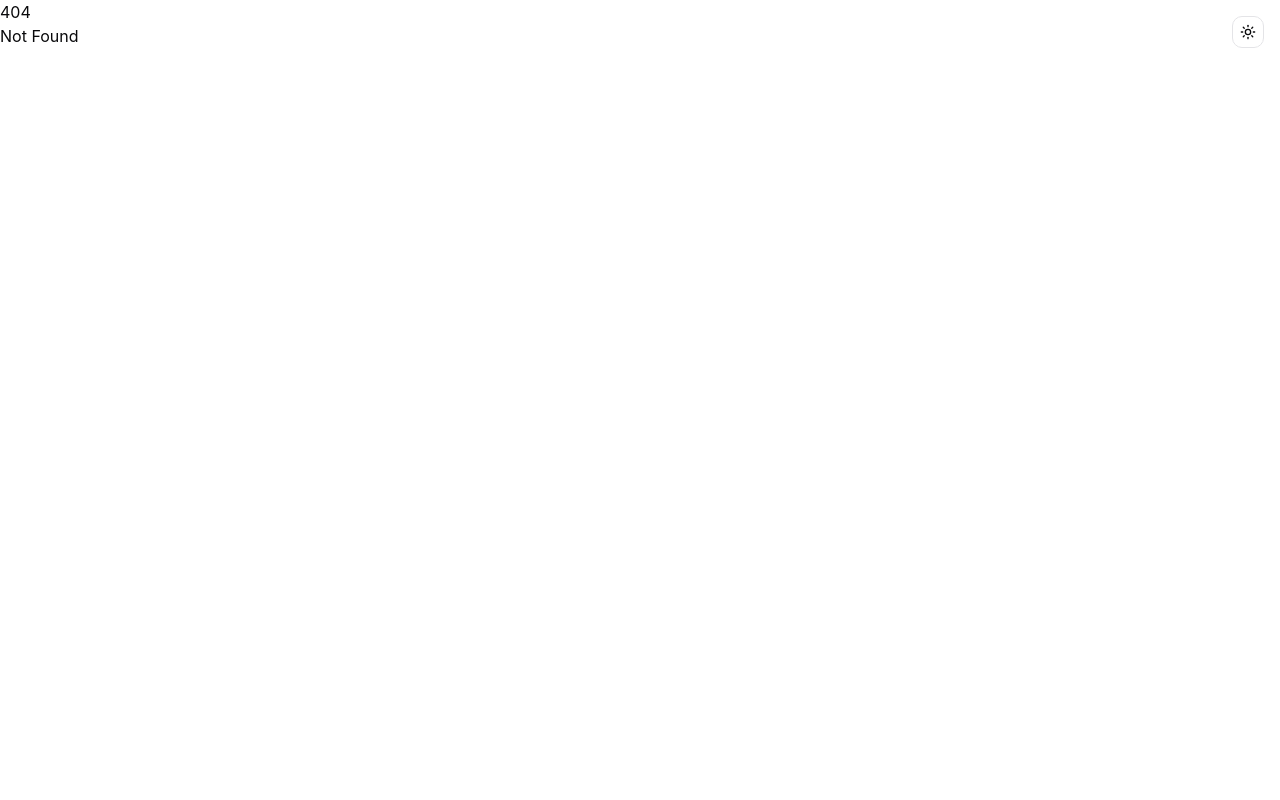
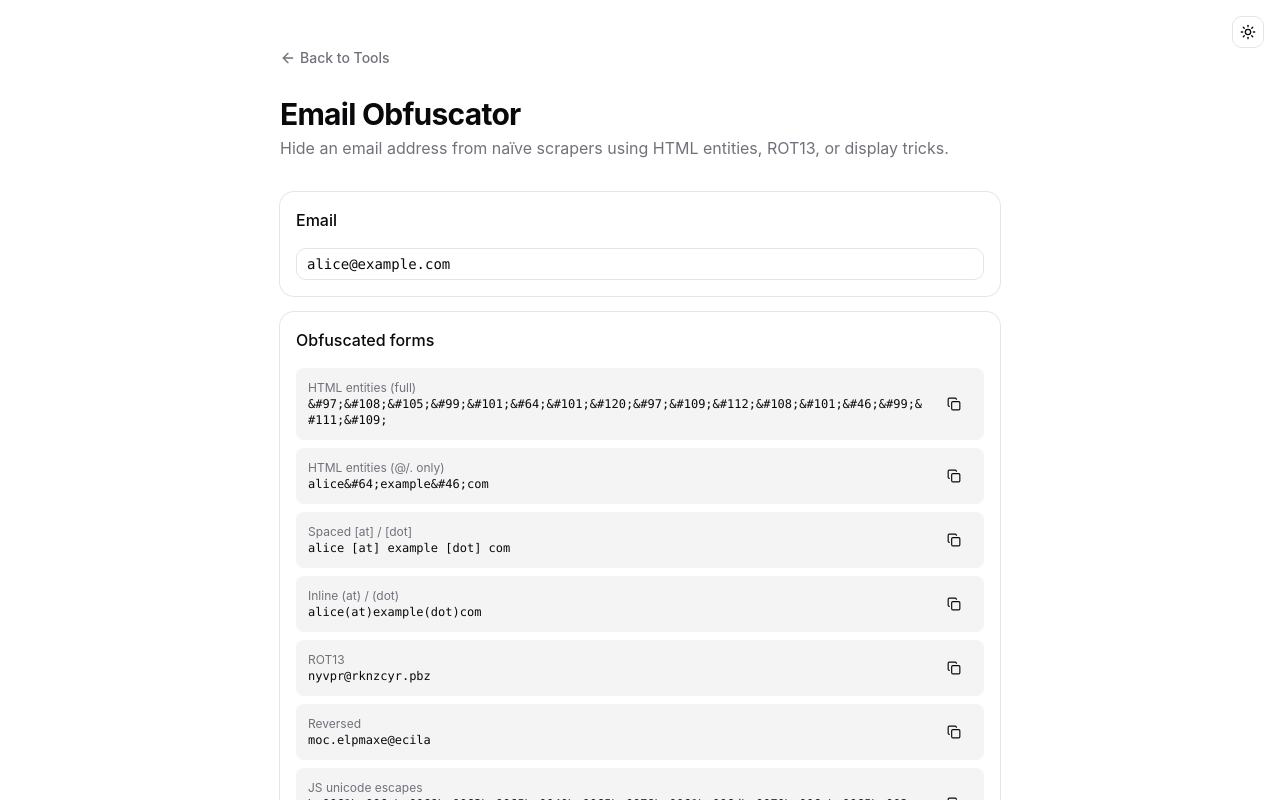
Before and after one commit to orykr/tool.ory.kr, a SvelteKit app in the folder frontend/: page /email-obfuscate in a window 1280 px wide. Before the commit this address had no page. Shown: the top 800 px of the page. Built offline with nearby package versions, Linux system fonts and the light colour scheme.

Commit message:
feat: add email validator and email obfuscator

```diff
--- a/frontend/src/routes/+page.svelte
+++ b/frontend/src/routes/+page.svelte
@@ -686,6 +686,16 @@
 			href: "/matrix",
 			title: "Matrix Calculator",
 			description: "2×2 and 3×3 matrix det, transpose, inverse, multiply."
+		},
+		{
+			href: "/email-valid",
+			title: "Email Validator",
+			description: "Strict syntactic email validation per RFC 5321/5322."
+		},
+		{
+			href: "/email-obfuscate",
+			title: "Email Obfuscator",
+			description: "Hide an email from scrapers via HTML entities and ROT13."
 		}
 	];
 </script>
--- /dev/null
+++ b/frontend/src/routes/email-obfuscate/+page.svelte
@@ -0,0 +1,111 @@
+<script lang="ts">
+	import * as Card from "$lib/components/ui/card/index.js";
+	import { Button } from "$lib/components/ui/button/index.js";
+	import { Input } from "$lib/components/ui/input/index.js";
+	import { Label } from "$lib/components/ui/label/index.js";
+	import ArrowLeft from "@lucide/svelte/icons/arrow-left";
+	import Copy from "@lucide/svelte/icons/copy";
+	import Check from "@lucide/svelte/icons/check";
+
+	let email = $state("alice@example.com");
+
+	function htmlEntities(s: string): string {
+		return Array.from(s)
+			.map((ch) => `&#${ch.codePointAt(0)};`)
+			.join("");
+	}
+
+	function rot13(s: string): string {
+		return s.replace(/[a-zA-Z]/g, (c) => {
+			const code = c.charCodeAt(0);
+			const base = code >= 97 ? 97 : 65;
+			return String.fromCharCode(((code - base + 13) % 26) + base);
+		});
+	}
+
+	function reverse(s: string): string {
+		return Array.from(s).reverse().join("");
+	}
+
+	function jsObfuscate(s: string): string {
+		return Array.from(s)
+			.map((ch) => "\\u" + ch.codePointAt(0)!.toString(16).padStart(4, "0"))
+			.join("");
+	}
+
+	let outputs = $derived({
+		entities: htmlEntities(email),
+		entitiesAt: email.replace(/@/g, "&#64;").replace(/\./g, "&#46;"),
+		spaced: email.replace(/@/g, " [at] ").replace(/\./g, " [dot] "),
+		spacedAt: email.replace(/@/g, "(at)").replace(/\./g, "(dot)"),
+		rot13: rot13(email),
+		reversed: reverse(email),
+		js: jsObfuscate(email),
+		mailtoEntities: `<a href="mailto:${htmlEntities(email)}">${htmlEntities(email)}</a>`
+	});
+
+	let copied = $state<string | null>(null);
+	async function copy(key: string, value: string) {
+		await navigator.clipboard.writeText(value);
+		copied = key;
+		setTimeout(() => (copied = null), 1200);
+	}
+</script>
+
+<main class="container mx-auto max-w-3xl px-6 py-12">
+	<nav class="mb-6">
+		<a
+			href="/"
+			class="text-muted-foreground hover:text-foreground inline-flex items-center gap-1 text-sm font-medium transition-colors"
+		>
+			<ArrowLeft class="h-4 w-4" />
+			Back to Tools
+		</a>
+	</nav>
+
+	<header class="mb-8">
+		<h1 class="text-3xl font-bold tracking-tight">Email Obfuscator</h1>
+		<p class="text-muted-foreground mt-1">
+			Hide an email address from naïve scrapers using HTML entities, ROT13, or display tricks.
+		</p>
+	</header>
+
+	<Card.Root class="mb-4">
+		<Card.Header><Card.Title class="text-base">Email</Card.Title></Card.Header>
+		<Card.Content>
+			<Input bind:value={email} class="font-mono" />
+		</Card.Content>
+	</Card.Root>
+
+	<Card.Root>
+		<Card.Header><Card.Title class="text-base">Obfuscated forms</Card.Title></Card.Header>
+		<Card.Content>
+			<dl class="space-y-2">
+				{#each [
+					{ k: "HTML entities (full)", v: outputs.entities, key: "e" },
+					{ k: "HTML entities (@/. only)", v: outputs.entitiesAt, key: "ea" },
+					{ k: "Spaced [at] / [dot]", v: outputs.spaced, key: "s" },
+					{ k: "Inline (at) / (dot)", v: outputs.spacedAt, key: "sa" },
+					{ k: "ROT13", v: outputs.rot13, key: "r" },
+					{ k: "Reversed", v: outputs.reversed, key: "rv" },
+					{ k: "JS unicode escapes", v: outputs.js, key: "j" },
+					{ k: "<a href=\"mailto:…\"> with entities", v: outputs.mailtoEntities, key: "m" }
+				] as item (item.key)}
+					<div class="bg-muted flex items-center justify-between gap-3 rounded-md p-3">
+						<div class="min-w-0 flex-1">
+							<p class="text-muted-foreground text-xs">{item.k}</p>
+							<p class="font-mono text-xs break-all">{item.v}</p>
+						</div>
+						<Button variant="ghost" size="sm" onclick={() => copy(item.key, item.v)}>
+							{#if copied === item.key}<Check />{:else}<Copy />{/if}
+						</Button>
+					</div>
+				{/each}
+			</dl>
+			<p class="text-muted-foreground mt-3 text-xs">
+				Obfuscation deters basic scrapers but is not a real anti-spam measure. Sophisticated
+				crawlers handle entities and JS escapes.
+			</p>
+		</Card.Content>
+	</Card.Root>
+</main>
--- /dev/null
+++ b/frontend/src/routes/email-valid/+page.svelte
@@ -0,0 +1,115 @@
+<script lang="ts">
+	import * as Card from "$lib/components/ui/card/index.js";
+	import { Textarea } from "$lib/components/ui/textarea/index.js";
+	import ArrowLeft from "@lucide/svelte/icons/arrow-left";
+	import CheckCircle from "@lucide/svelte/icons/check-circle";
+	import XCircle from "@lucide/svelte/icons/x-circle";
+
+	const SAMPLE = `alice@example.com
+bob+filter@example.co.uk
+.dotstart@example.com
+double..dot@example.com
+no-at-sign.example.com
+"quoted user"@example.com
+user@localhost
+user@-bad-domain.com
+user@bad..tld
+ada@example`;
+
+	let input = $state(SAMPLE);
+
+	const STRICT_LOCAL = /^(?:[A-Za-z0-9!#$%&'*+/=?^_`{|}~-]+(?:\.[A-Za-z0-9!#$%&'*+/=?^_`{|}~-]+)*|"(?:[^"\\]|\\.)*")$/;
+	const DOMAIN = /^(?:[A-Za-z0-9](?:[A-Za-z0-9-]{0,61}[A-Za-z0-9])?)(?:\.[A-Za-z0-9](?:[A-Za-z0-9-]{0,61}[A-Za-z0-9])?)*$/;
+	const IPV4 = /^\[(\d{1,3}(?:\.\d{1,3}){3})\]$/;
+
+	function validate(email: string): { ok: boolean; reason?: string; local?: string; domain?: string } {
+		const trimmed = email.trim();
+		if (!trimmed) return { ok: false, reason: "Empty" };
+		if (trimmed.length > 254) return { ok: false, reason: "Total length > 254" };
+		const at = trimmed.lastIndexOf("@");
+		if (at < 1) return { ok: false, reason: "Missing local part / @" };
+		const local = trimmed.slice(0, at);
+		const domain = trimmed.slice(at + 1);
+		if (local.length > 64) return { ok: false, reason: "Local part > 64 chars" };
+		if (!STRICT_LOCAL.test(local)) return { ok: false, reason: "Invalid local part syntax", local, domain };
+		const ipMatch = IPV4.exec(domain);
+		if (ipMatch) {
+			const parts = ipMatch[1].split(".").map(Number);
+			if (parts.every((n) => n >= 0 && n <= 255)) return { ok: true, local, domain };
+			return { ok: false, reason: "Invalid IP literal", local, domain };
+		}
+		if (!DOMAIN.test(domain)) return { ok: false, reason: "Invalid domain", local, domain };
+		if (!domain.includes(".")) return { ok: false, reason: "Domain must have a TLD", local, domain };
+		return { ok: true, local, domain };
+	}
+
+	let results = $derived.by(() => {
+		return input
+			.split(/\r?\n/)
+			.map((l) => l.trim())
+			.filter(Boolean)
+			.map((email) => ({ email, ...validate(email) }));
+	});
+</script>
+
+<main class="container mx-auto max-w-4xl px-6 py-12">
+	<nav class="mb-6">
+		<a
+			href="/"
+			class="text-muted-foreground hover:text-foreground inline-flex items-center gap-1 text-sm font-medium transition-colors"
+		>
+			<ArrowLeft class="h-4 w-4" />
+			Back to Tools
+		</a>
+	</nav>
+
+	<header class="mb-8">
+		<h1 class="text-3xl font-bold tracking-tight">Email Validator</h1>
+		<p class="text-muted-foreground mt-1">
+			Syntactic email validation against a strict RFC 5321/5322-inspired pattern.
+		</p>
+	</header>
+
+	<Card.Root class="mb-4">
+		<Card.Header><Card.Title class="text-base">Emails (one per line)</Card.Title></Card.Header>
+		<Card.Content>
+			<Textarea bind:value={input} class="min-h-32 font-mono text-sm" />
+		</Card.Content>
+	</Card.Root>
+
+	<Card.Root>
+		<Card.Header>
+			<Card.Title class="text-base">Results ({results.length})</Card.Title>
+		</Card.Header>
+		<Card.Content>
+			<table class="w-full text-sm">
+				<thead>
+					<tr class="border-b text-left">
+						<th class="px-2 py-2"></th>
+						<th class="px-2 py-2">Email</th>
+						<th class="px-2 py-2">Local</th>
+						<th class="px-2 py-2">Domain</th>
+						<th class="px-2 py-2">Reason</th>
+					</tr>
+				</thead>
+				<tbody>
+					{#each results as r, i (i + r.email)}
+						<tr class="border-b last:border-0">
+							<td class="px-2 py-1">
+								{#if r.ok}
+									<CheckCircle class="h-5 w-5 text-emerald-500" />
+								{:else}
+									<XCircle class="text-destructive h-5 w-5" />
+								{/if}
+							</td>
+							<td class="px-2 py-1 font-mono break-all">{r.email}</td>
+							<td class="px-2 py-1 font-mono">{r.local ?? ""}</td>
+							<td class="px-2 py-1 font-mono">{r.domain ?? ""}</td>
+							<td class="text-muted-foreground px-2 py-1 text-xs">{r.reason ?? "OK"}</td>
+						</tr>
+					{/each}
+				</tbody>
+			</table>
+		</Card.Content>
+	</Card.Root>
+</main>
```
